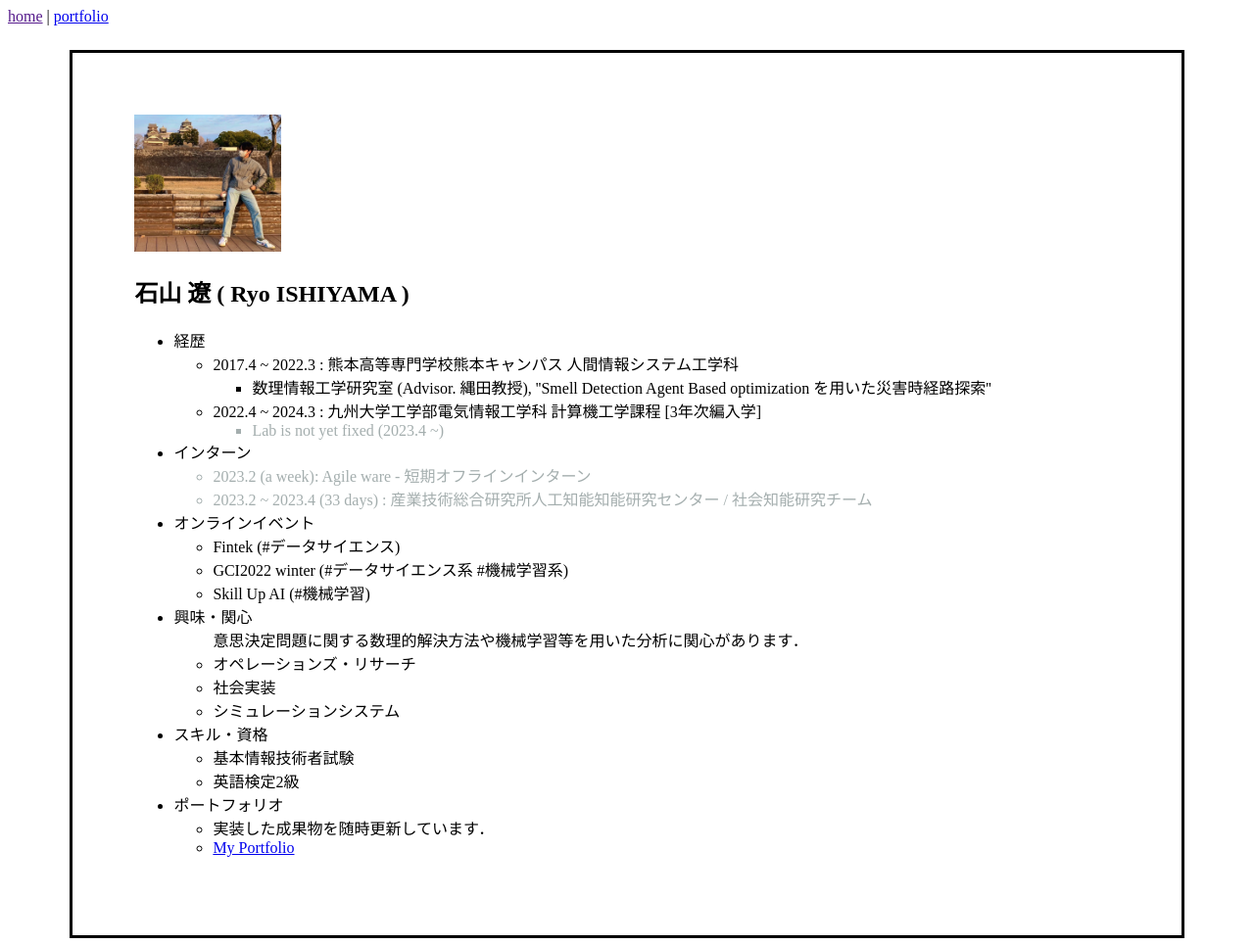
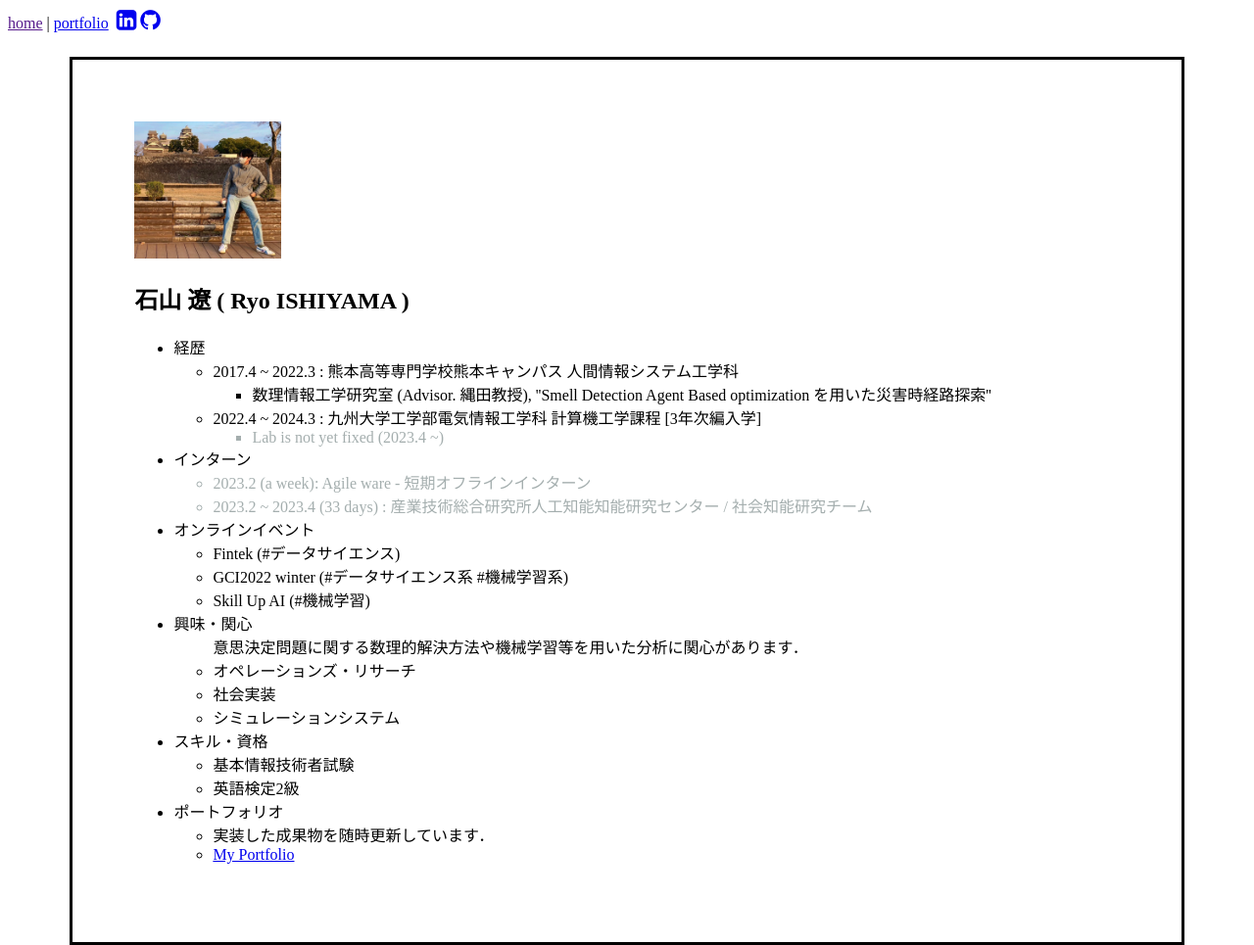
Before and after one commit to ishiyeahman/ishiyeahman.github.io, a plain HTML site: page index.html in a window 1280 px wide. Shown: the whole page at 98% size. Drawn offline with Linux system fonts and the light colour scheme.

Commit message:
add other site icon

```diff
--- a/index.html
+++ b/index.html
@@ -5,12 +5,17 @@
   <meta http-equiv="X-UA-Compatible" content="IE=edge">
   <meta name="viewport" content="width=device-width, initial-scale=1.0">
   <link rel="stylesheet" href="index.css">
+  <link rel="stylesheet" href="https://cdnjs.cloudflare.com/ajax/libs/font-awesome/4.7.0/css/font-awesome.min.css">
   <title> Ryo ISHIYAMA</title>
 </head>
 <body>
 
   <a href="">home</a> |
-  <a href="PF/index.html"> portfolio</a>
+  <a href="PF/index.html"> portfolio</a>&nbsp;
+  <a href="https://www.linkedin.com/in/ryo-ishiyama-327b33232/"> <i class="fa fa-linkedin-square" style="font-size:24px"></i></a>
+  <a href="https://github.com/ishiyeahman"> <i class="fa fa-github" style="font-size:24px"></i> </a>
+
+
 
 <div class="main-center">
   <img  class="icon" src="img/kumamoto.jpg" >
```
